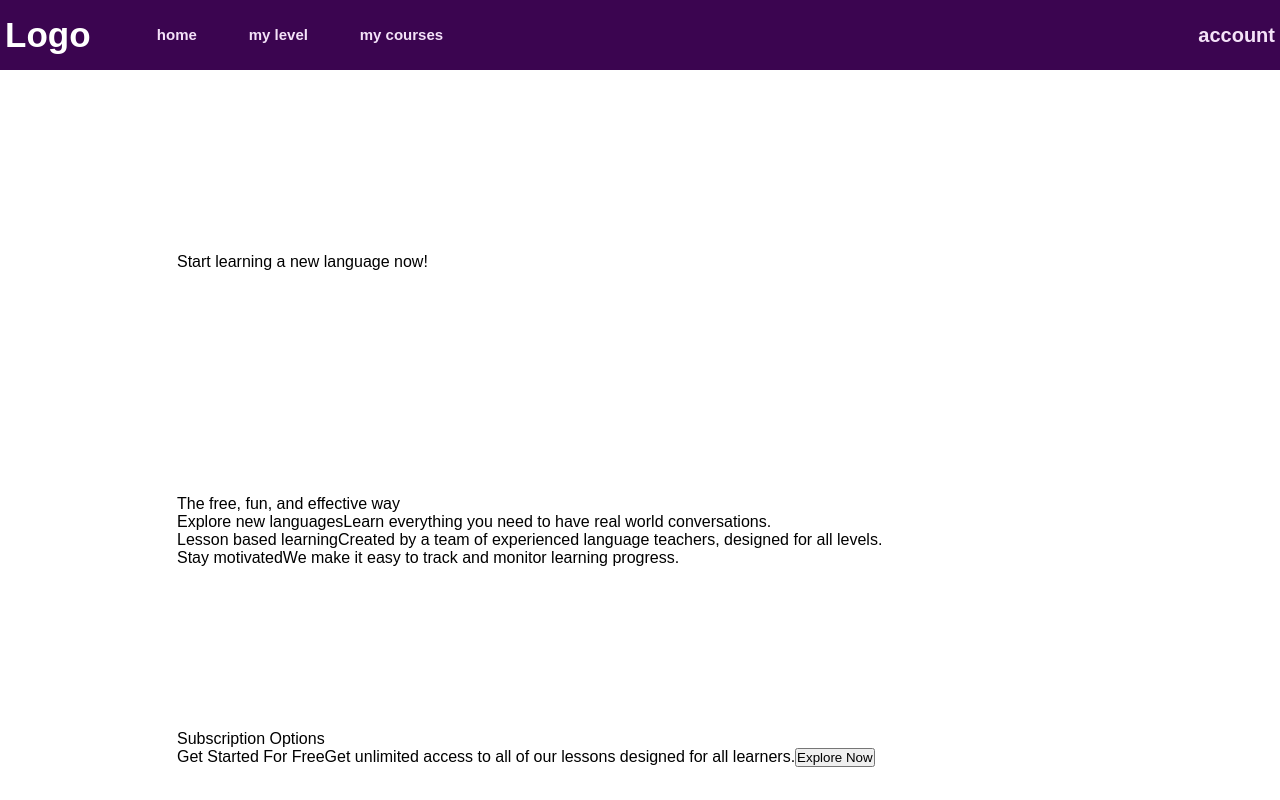
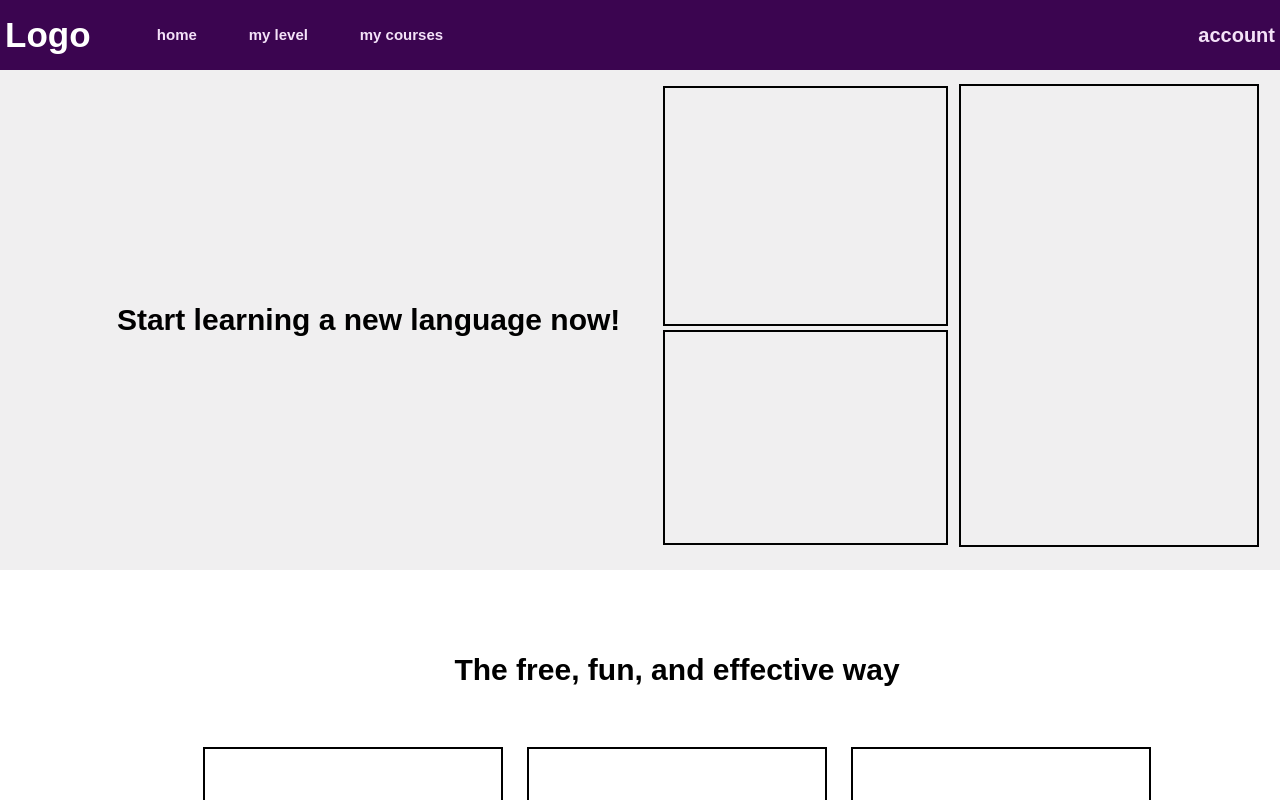
Before and after one commit to lam-garr/Language-App, a React (Create React App) app in the folder client/: page / in a window 1280 px wide. Shown: the top 800 px of the page. Built offline with nearby package versions, Linux system fonts and the light colour scheme.

Commit message:
Add and edit styling in Home page

```diff
--- a/client/src/styles/HomePage.css
+++ b/client/src/styles/HomePage.css
@@ -9,70 +9,296 @@
 }
 
 .home-header {
-    display: flex;
+    display: none;
     flex-direction: column;
     justify-content: center;
     align-items: center;
     height: 150px;
     width: 1354px;
-    background-color: none;
+    background-color: grey;
     padding: 10px;
 }
 
 .home-header-container {
     width: 1000px;
     height: 200px;
-    background-color: none;
+    background-color: black;
 }
 
 .home-section-one {
     display: flex;
-    background-color: none;
+    background-color: rgb(240, 239, 240);
     width: 1354px;
-    height: 250px;
+    height: 500px;
     padding: 10px;
     justify-content: center;
     align-items: center;
-    padding-top: 25px;
     flex-direction: column;
 }
 
 .home-sec-one-container {
-    width: 1000px;
-    height: 200px;
+    display: flex;
+    flex-direction: row;
+    justify-content: space-evenly;
+    align-items: center;
+    width: 1200px;
+    height: 500px;
     background-color: none;
 }
 
 .home-section-two {
     display: flex;
     flex-direction: column;
-    height: 250px;
+    height: 500px;
     width: 1354px;
-    background-color: none;
+    background-color: white;
     padding: 10px;
     align-items: center;
     justify-content: center;
 }
 
 .home-sec-two-container {
-    width: 1000px;
-    height: 200px;
+    display: flex;
+    flex-direction: column;
+    justify-content: space-evenly;
+    align-items: center;
+    width: 1100px;
+    height: 450px;
     background-color: none;
 }
 
 .home-section-three {
     display: flex;
     flex-direction: column;
-    height: 3;
+    height: 500px;
     width: 1354px;
-    background-color: none;
+    background-color: rgb(236, 236, 236);
     padding: 10px;
     justify-content: center;
     align-items: center;
 }
 
 .home-sec-three-container {
+    display: flex;
+    flex-direction: column;
+    justify-content: center;
+    align-items: center;
     width: 1000px;
-    height: 300px;
+    height: 500px;
     background-color: none;
 }
+
+.home-secOne-description {
+    display: flex;
+    flex-direction: column;
+    justify-content: center;
+    align-items: center;
+    width: 550px;
+    height: 390px;
+    border: none;
+    background-color: none;
+    padding: 1px;
+    text-align: center;
+    font-size: 30px;
+    font-weight: bold;
+}
+
+.home-secOne-imgs {
+    display: flex;
+    flex-direction: row;
+    justify-content: space-between;
+    width: 600px;
+    height: 475px;
+    border: none;
+    background-color: none;
+    padding: 1px;
+}
+
+.home-secOne-imgs-pOne {
+    display: flex;
+    flex-direction: column;
+    justify-content: space-between;
+    width: 290px;
+    height: 463px;
+    background-color: none;
+    padding: 2px;
+    border: none;
+}
+
+.home-secOne-imgs-pOne div:first-of-type {
+    background-color: none;
+    width: 285px;
+    height: 240px;
+    border: 2px solid black;
+}
+
+.home-secOne-imgs-pOne div:last-of-type {
+    background-color: none;
+    width: 285px;
+    height: 215px;
+    border: 2px solid black;
+}
+
+.home-secOne-imgs-pTwo {
+    background-color: none;
+    width: 300px;
+    height: 463px;
+    padding: 2px;
+    border: 2px solid black;
+}
+
+.home-secTwo-description {
+    display: flex;
+    flex-direction: column;
+    justify-content: center;
+    align-items: center;
+    font-size: 30px;
+    font-weight: bold;
+    color: black;
+    width: 900px;
+    height: 100px;
+    background-color: none;
+    border: none;
+}
+
+.home-secTwo-cards {
+    display: flex;
+    flex-direction: row;
+    height: 275px;
+    width: 1000px;
+    justify-content: space-evenly;
+    border: none;
+    background-color: none;
+    padding: 2px;
+}
+
+.home-secTwo-cardOne {
+    display: flex;
+    flex-direction: column;
+    justify-content: center;
+    align-items: center;
+    width: 300px;
+    height: 250px;
+    background-color: none;
+    padding: 1px;
+    border: 2px solid black;
+}
+
+.home-secTwo-cardOne span:first-of-type {
+    text-align: center;
+    font-size: 25px;
+    font-weight: bold;
+    color: black;
+    padding-bottom: 10px;
+}
+
+.home-secTwo-cardOne span:last-of-type {
+    font-size: 15px;
+    text-align: center;
+    color: black;
+    padding-top: 5px;
+}
+
+.home-secTwo-cardTwo {
+    display: flex;
+    flex-direction: column;
+    justify-content: center;
+    align-items: center;
+    width: 300px;
+    height: 250px;
+    background-color: none;
+    padding: 1px;
+    border: 2px solid black;
+}
+
+.home-secTwo-cardTwo span:first-of-type {
+    text-align: center;
+    font-size: 25px;
+    font-weight: bold;
+    color: black;
+    padding-bottom: 10px;
+}
+
+.home-secTwo-cardTwo span:last-of-type {
+    font-size: 15px;
+    text-align: center;
+    color: black;
+    padding-top: 5px;
+}
+
+.home-secTwo-cardThree {
+    display: flex;
+    flex-direction: column;
+    justify-content: center;
+    align-items: center;
+    width: 300px;
+    height: 250px;
+    background-color: none;
+    padding: 1px;
+    border: 2px solid black;
+}
+
+.home-secTwo-cardThree span:first-of-type {
+    text-align: center;
+    font-size: 25px;
+    font-weight: bold;
+    color: black;
+    padding-bottom: 10px;
+}
+
+.home-secTwo-cardThree span:last-of-type {
+    font-size: 15px;
+    text-align: center;
+    color: black;
+    padding-top: 5px;
+}
+
+.home-secThree-description {
+    display: flex;
+    flex-direction: column;
+    align-items: center;
+    justify-content: space-between;
+    width: 1000px;
+    height: 450px;
+    background-color: none;
+}
+
+.home-secThree-title {
+    text-align: center;
+    width: 800px;
+    height: 100px;
+    background-color: none;
+    font-size: 30px;
+    font-weight: bold;
+    color: black;
+}
+
+.home-secThree-content {
+    display: flex;
+    flex-direction: column;
+    justify-content: space-evenly;
+    align-items: center;
+    font-size: 20px;
+    text-align: center;
+    width: 450px;
+    height: 425px;
+    padding: 2px;
+    border: 3px solid purple;
+    background-color: white;
+}
+
+.home-secThree-content span:first-of-type {
+    font-weight: bold;
+}
+
+.home-secThree-btn {
+    font-size: 1rem;
+    padding: 10px 0;
+    border-radius: 20px;
+    outline: none;
+    border: none;
+    width: 90%;
+    color: white;
+    cursor: pointer;
+    background-color: rgb(154, 69, 204);
+}
```
